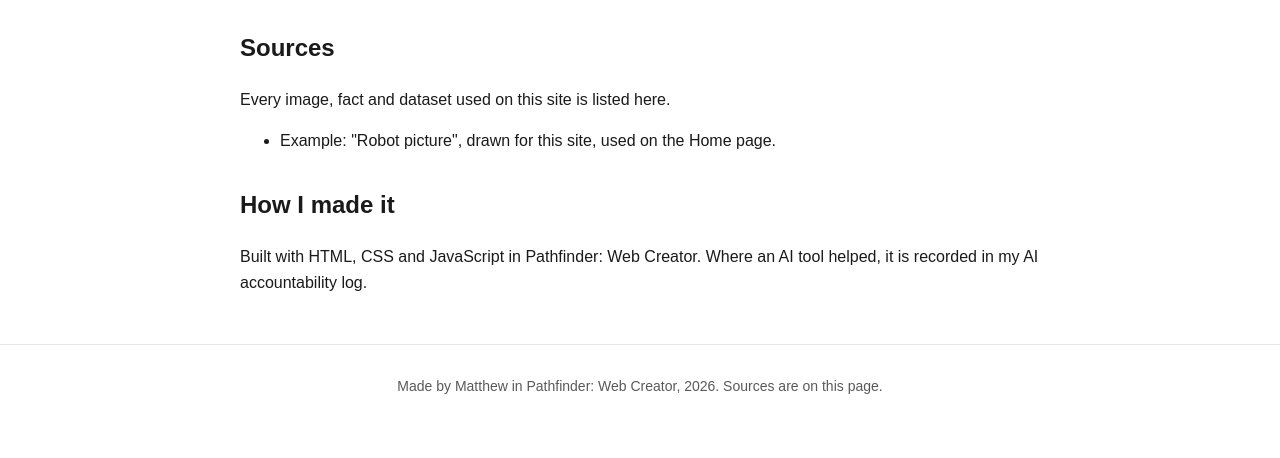
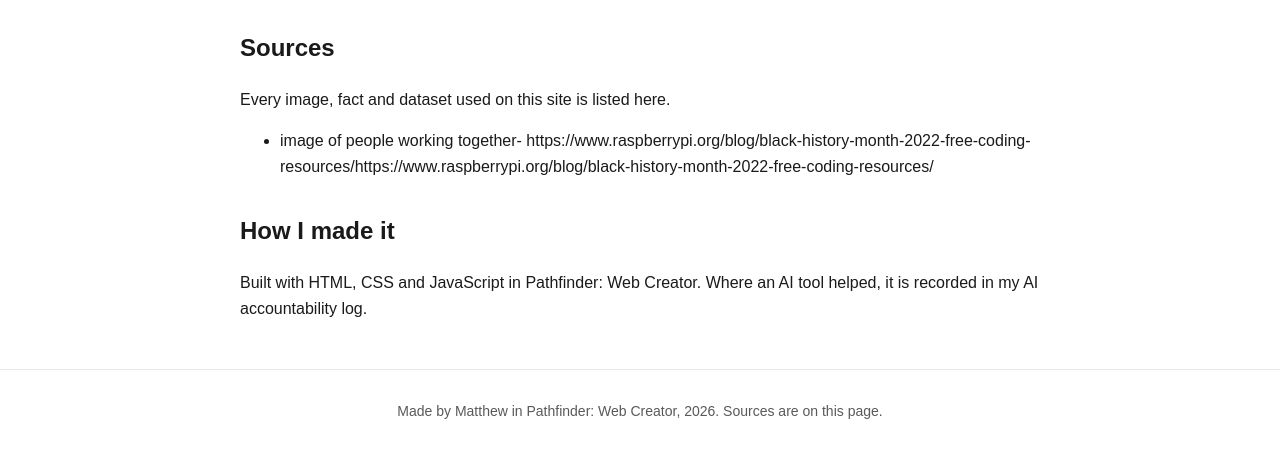
Before and after one commit to matthewkimani10-source/byte-club, a plain HTML site: page about.html in a window 1280 px wide. Shown: the part 252-710 px from the top of the page. Drawn offline with Linux system fonts and the light colour scheme.

```diff
--- a/about.html
+++ b/about.html
@@ -27,7 +27,7 @@
       <h2>Sources</h2>
       <p>Every image, fact and dataset used on this site is listed here.</p>
       <ul>
-        <li>Example: "Robot picture", drawn for this site, used on the Home page.</li>
+        <li>image of people working together- https://www.raspberrypi.org/blog/black-history-month-2022-free-coding-resources/https://www.raspberrypi.org/blog/black-history-month-2022-free-coding-resources/</li>
       </ul>
     </section>
 
```
